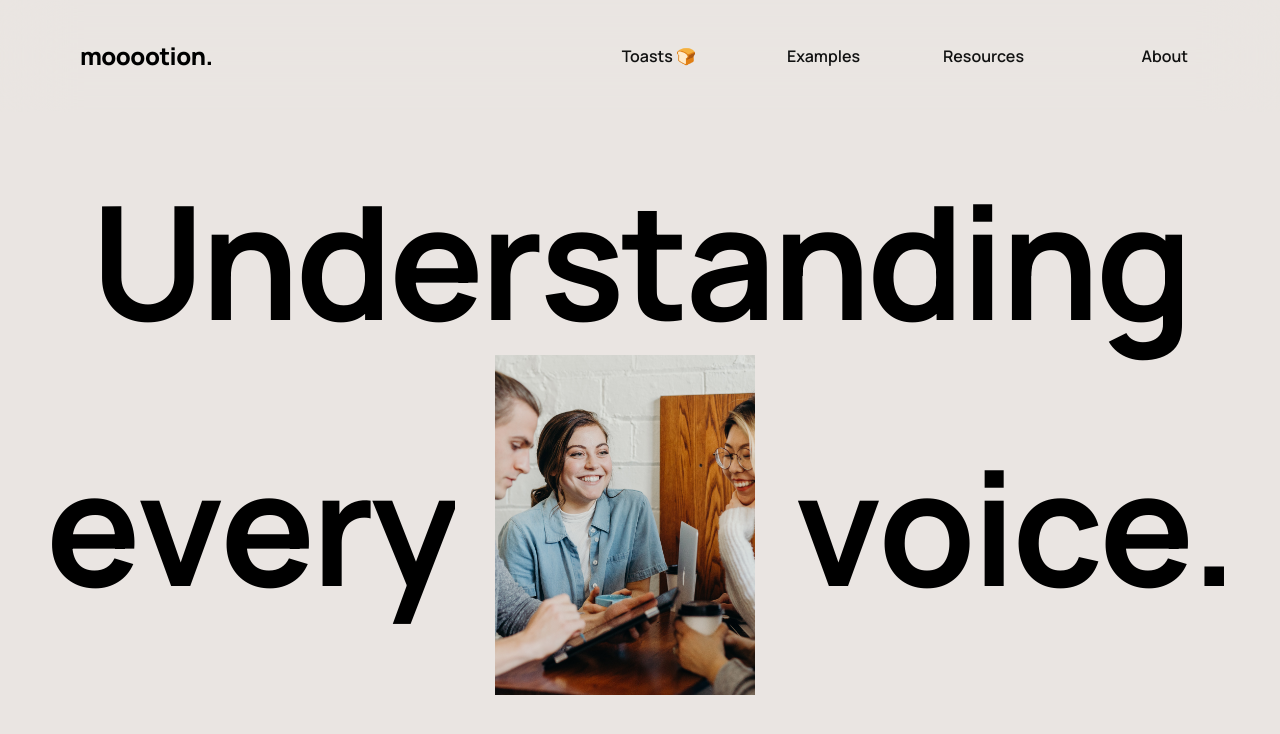
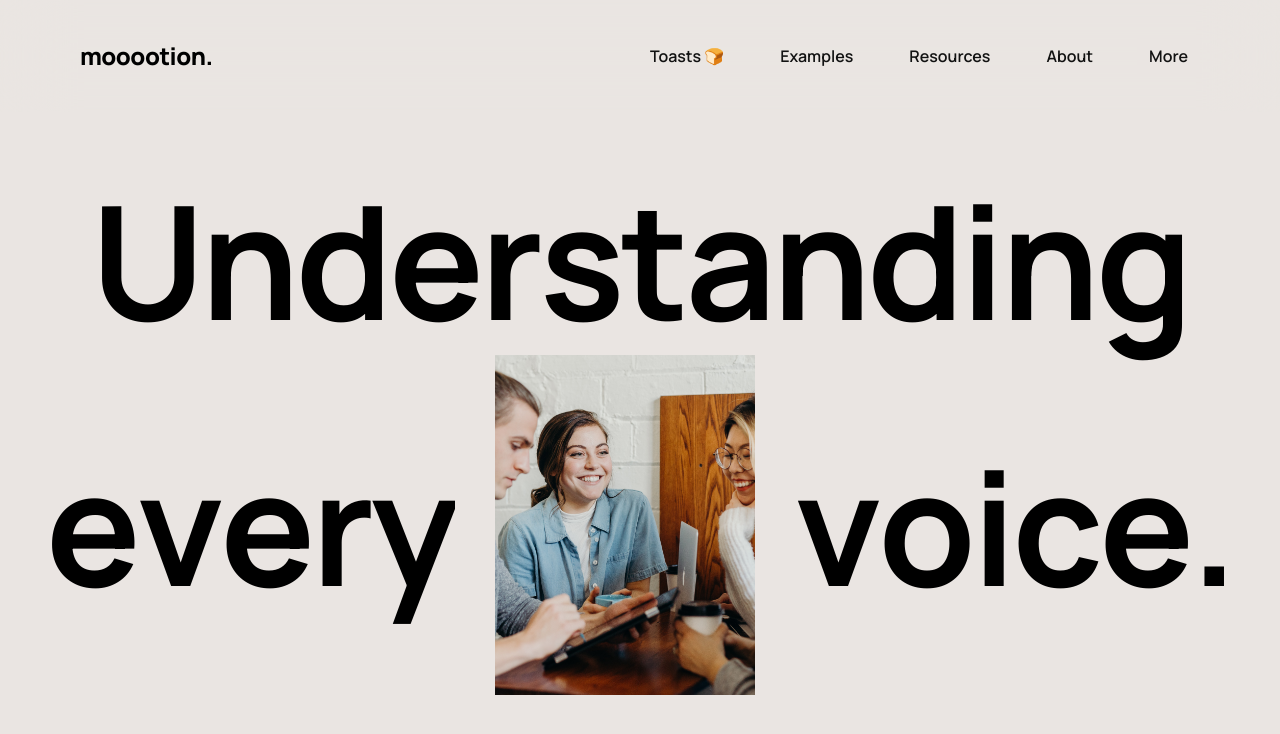
Before and after one commit to eduardlotz/framer-motion, a React (Create React App) app: page / in a window 1280 px wide. Shown: the top 734 px of the page. Built offline with nearby package versions, Linux system fonts and the light colour scheme.

Commit message:
added dropdown, removed unused images, fixed a few things

```diff
--- a/src/App.tsx
+++ b/src/App.tsx
@@ -33,4 +33,5 @@ const Container = styled.div`
   width: 100%;
   max-height: 100%;
   height: calc(100vh - 112px);
+  display: flex;
 `;
--- a/src/components/atoms/index.tsx
+++ b/src/components/atoms/index.tsx
@@ -15,18 +15,20 @@ export const Logo = styled(motion(Link))`
 `;
 
 export const LinkWrapper = styled(motion.div)`
-  display: grid;
-  grid-template-columns: repeat(auto-fit, minmax(0, 1fr));
-  gap: 16px;
+  display: flex;
+
+  gap: 32px;
   align-items: center;
-  justify-items: flex-end;
-  width: 100%;
+  justify-content: center;
 `;
 
 export const NavLink = styled(motion(Link))`
   position: relative;
   text-decoration: none;
   padding: 8px 12px;
+  display: flex;
+  align-items: center;
+  justify-content: center;
 `;
 
 export const NavText = styled(motion.span)<{ activated: boolean }>`
--- a/src/components/layout/index.tsx
+++ b/src/components/layout/index.tsx
@@ -20,7 +20,6 @@ export const FloatingCard = styled(motion.div)`
 `;
 
 export const ContentContainer = styled(motion.div)`
-  height: 100%;
   width: 100%;
   display: flex;
   flex-direction: column;
--- /dev/null
+++ b/src/components/molecules/dropdown.tsx
@@ -0,0 +1,116 @@
+import { AnimatePresence, motion } from "framer-motion";
+import { useState } from "react";
+
+import styled from "styled-components";
+
+interface IProps {
+  children: React.ReactNode;
+  content: React.ReactNode[];
+}
+
+const dropdownVariants = {
+  initial: { opacity: 0, y: -20 },
+  animate: {
+    opacity: 1,
+    y: 0,
+    transition: { staggerChildren: 0.05 },
+  },
+  exit: {
+    opacity: 0,
+    y: -10,
+    transition: { staggerChildren: 0.05, duration: 0.2 },
+  },
+  transition: { duration: 0.15, type: "spring" },
+};
+
+export const Dropdown = (props: IProps) => {
+  const [isOpen, setIsOpen] = useState(false);
+
+  const toggleDropdown = () => {
+    setIsOpen(!isOpen);
+  };
+
+  return (
+    <>
+      <DropdownTrigger onClick={toggleDropdown} activated={isOpen}>
+        {props.children}
+        <AnimatePresence>
+          {isOpen && (
+            <DropdownContent
+              variants={dropdownVariants}
+              initial="initial"
+              animate="animate"
+              exit="exit"
+            >
+              {props.content.map((item, index) => (
+                <DropdownItem variants={dropdownVariants} key={index}>
+                  {item}
+                </DropdownItem>
+              ))}
+            </DropdownContent>
+          )}
+        </AnimatePresence>
+      </DropdownTrigger>
+    </>
+  );
+};
+
+const DropdownTrigger = styled(motion.button)<{ activated?: boolean }>`
+  position: relative;
+  text-decoration: none;
+  padding: 8px 12px;
+  display: flex;
+  align-items: center;
+  justify-content: center;
+
+  font-family: "Manrope", sans-serif;
+  font-style: normal;
+  font-weight: 600;
+  font-size: 16px;
+
+  color: ${(p) => (p.activated ? "#EAE5E2" : "#121212")};
+
+  background-color: ${(p) => (p.activated ? "#121212" : "#EAE5E2")};
+
+  white-space: nowrap;
+
+  border: none;
+
+  &:hover {
+    cursor: pointer;
+  }
+`;
+
+const DropdownContent = styled(motion.div)`
+  position: absolute;
+  top: 100%;
+  right: 0;
+  z-index: 1;
+  background: #121212;
+
+  max-width: 0;
+  min-width: fit-content;
+
+  border-radius: 4px;
+  box-shadow: 0px 8px 16px rgba(0, 0, 0, 0.1);
+  padding: 8px;
+  margin-top: 8px;
+  display: flex;
+  flex-direction: column;
+  align-items: flex-start;
+  justify-content: center;
+`;
+
+const DropdownItem = styled(motion.div)`
+  padding: 8px 12px;
+
+  width: fit-content;
+  & * {
+    color: white;
+
+    &:hover {
+      cursor: pointer;
+      text-decoration: underline;
+    }
+  }
+`;
--- a/src/components/molecules/footer.tsx
+++ b/src/components/molecules/footer.tsx
@@ -1,12 +1,11 @@
 import { motion } from "framer-motion";
 import styled from "styled-components";
 import { variants } from "../../styles/variants";
-import { Logo } from "../atoms";
 
 export const Footer = () => {
   return (
     <FooterWrapper
-      layout
+      layout="position"
       variants={variants.slideUp}
       animate="visible"
       initial="initial"
@@ -23,7 +22,6 @@ export const Footer = () => {
           width: 0,
         }}
         transition={{ width: { duration: 1.5 }, layout: { duration: 0.2 } }}
-        layout
       />
       <FooterContent
         variants={variants.slideUp}
--- a/src/components/molecules/navigation.tsx
+++ b/src/components/molecules/navigation.tsx
@@ -1,8 +1,8 @@
 import { motion, LayoutGroup } from "framer-motion";
-import { useMemo } from "react";
 import { useLocation } from "react-router-dom";
 import styled from "styled-components";
 import { LinkWrapper, Logo, NavLink, NavText } from "../atoms";
+import { Dropdown } from "./dropdown";
 
 export const Navbar = styled(motion.nav)`
   position: fixed;
@@ -13,8 +13,9 @@ export const Navbar = styled(motion.nav)`
   right: 0;
   z-index: 20;
 
-  display: grid;
-  grid-template-columns: 0.75fr 1fr;
+  display: flex;
+  justify-content: space-between;
+
   align-items: center;
   padding: 0px 80px;
   max-width: 100%;
@@ -55,6 +56,12 @@ const navbarVariants = {
   },
 };
 
+const dropdownContent = [
+  <NavLink to="/">Home</NavLink>,
+  <NavLink to="/toasts">Toasts</NavLink>,
+  <NavLink to="/error">Error</NavLink>,
+];
+
 export const Navigation = () => {
   return (
     <Navbar>
@@ -78,6 +85,7 @@ export const Navigation = () => {
           <NavigationLink to="/examples" text="Examples" />
           <NavigationLink to="/resources" text="Resources" />
           <NavigationLink to="/about" text="About" />
+          <Dropdown content={dropdownContent}>More</Dropdown>
         </LinkWrapper>
       </LayoutGroup>
     </Navbar>
@@ -92,9 +100,7 @@ interface INavigationLinkProps {
 export const NavigationLink = ({ to, text }: INavigationLinkProps) => {
   const location = useLocation();
 
-  const isActive = useMemo(() => {
-    return location.pathname === to;
-  }, [location, to]);
+  const isActive = location.pathname === to;
 
   return (
     <NavLink to={to} whileHover="hover">
--- a/src/pages/error/index.tsx
+++ b/src/pages/error/index.tsx
@@ -1,5 +1,7 @@
 import { motion } from "framer-motion";
+import { useRef } from "react";
 import styled from "styled-components";
+import { ContentContainer } from "../../components";
 import { SplitSlideUp } from "../../components/typography/SplitText";
 import { variants } from "../../styles/variants";
 
@@ -20,13 +22,27 @@ const draw = {
 };
 
 export const ErrorPage = () => {
+  const containerRef = useRef(null);
+
   return (
+    <ContentContainer ref={containerRef}>
       <Wrapper>
         <ErrorCode
           variants={variants.slideUp}
           animate="visible"
           initial="hidden"
           exit="exit"
+          drag
+          dragSnapToOrigin
+          dragConstraints={containerRef}
+          dragTransition={{ bounceStiffness: 350, bounceDamping: 15 }}
+          whileDrag={{ scale: 1.1, transition: { duration: 0.2 } }}
+          whileHover={{
+            scale: 0.9,
+            transition: { duration: 0.3, type: "spring" },
+            border: "4px solid #000000",
+          }}
+          dragElastic={0.5}
         >
           404
           <AnimatedScribble
@@ -57,6 +73,7 @@ export const ErrorPage = () => {
           hoverEffect
         />
       </Wrapper>
+    </ContentContainer>
   );
 };
 
@@ -101,10 +118,19 @@ const ErrorCode = styled(motion.h1)`
   font-size: 249px;
   line-height: 340px;
   letter-spacing: -4px;
+  padding: 24px 40px;
+  background-color: #eae5e2;
 
   color: #000000;
 
   margin: 0;
 
   position: relative;
+  z-index: 10;
+  cursor: grab;
+  overflow: hidden;
+
+  border-radius: 100px;
+
+  border: 2px solid transparent;
 `;
--- a/src/pages/examples/index.tsx
+++ b/src/pages/examples/index.tsx
@@ -1,4 +1,5 @@
 import {
+  AnimatePresence,
   motion,
   useSpring,
   useTransform,
@@ -46,7 +47,7 @@ export const ExamplesPage = () => {
           splitBy="words"
         />
       </Wrapper>
-
+      <AnimatePresence initial={false}>
         <ImageAnimationWrapper
           layoutId="home-image"
           id="home-image"
@@ -55,10 +56,12 @@ export const ExamplesPage = () => {
           animate="animate"
           exit="exit"
           transition={{
+            layout: {
               type: "spring",
               mass: 0.7,
               damping: 40,
               stiffness: 150,
+            },
           }}
         >
           <FullScreenImage
@@ -67,7 +70,7 @@ export const ExamplesPage = () => {
             style={{ y: imageMotion }}
           />
         </ImageAnimationWrapper>
-
+      </AnimatePresence>
       <OverflowHidden>
         <motion.div
           style={{ x: headlineMotion }}
@@ -85,7 +88,6 @@ export const ExamplesPage = () => {
           />
         </motion.div>
       </OverflowHidden>
-
       <Wrapper layout>
         <H2
           animate="visible"
@@ -100,7 +102,6 @@ export const ExamplesPage = () => {
           <MotionAccordion />
         </MinMaxWidth>
       </Wrapper>
-
       <Footer />
     </ContentContainer>
   );
--- a/src/pages/toasts/index.tsx
+++ b/src/pages/toasts/index.tsx
@@ -93,14 +93,23 @@ export const ToastsPage = () => {
               <AnimatePresence>
                 {toasts.map((toast) => (
                   <Toast
-                    layout
+                    layout="position"
                     key={toast.id}
-                    // layoutId={"toast-" + toast.id}
                     type={toast.type}
                     variants={variants.popUp}
                     initial="hidden"
                     animate="visible"
                     exit="exit"
+                    transition={{
+                      layout: {
+                        type: "spring",
+                        damping: 20,
+                      },
+                    }}
+                    style={{
+                      position: "relative", // inline styles to avoid distortions & weird overlap
+                      borderRadius: "16px",
+                    }}
                   >
                     <motion.span>{toast.message}</motion.span>
                     <IconButton onClick={removeToast(toast.id)}>
--- a/src/styles/variants.ts
+++ b/src/styles/variants.ts
@@ -170,8 +170,8 @@ export const variants = {
         damping: 10,
         mass: 0.85,
         stiffness: 100,
-        delayChildren: 10,
-        staggerChildren: 40,
+        delayChildren: 0.2,
+        staggerChildren: 0.2,
       },
     },
     exit: {
```
Also changed, not shown: src/components/molecules/accordion.tsx (+12 -8 lines), src/pages/home/index.tsx (+12 -12 lines), src/assets/home.png (deleted). Lines whose indentation alone changed are shown as unchanged.
